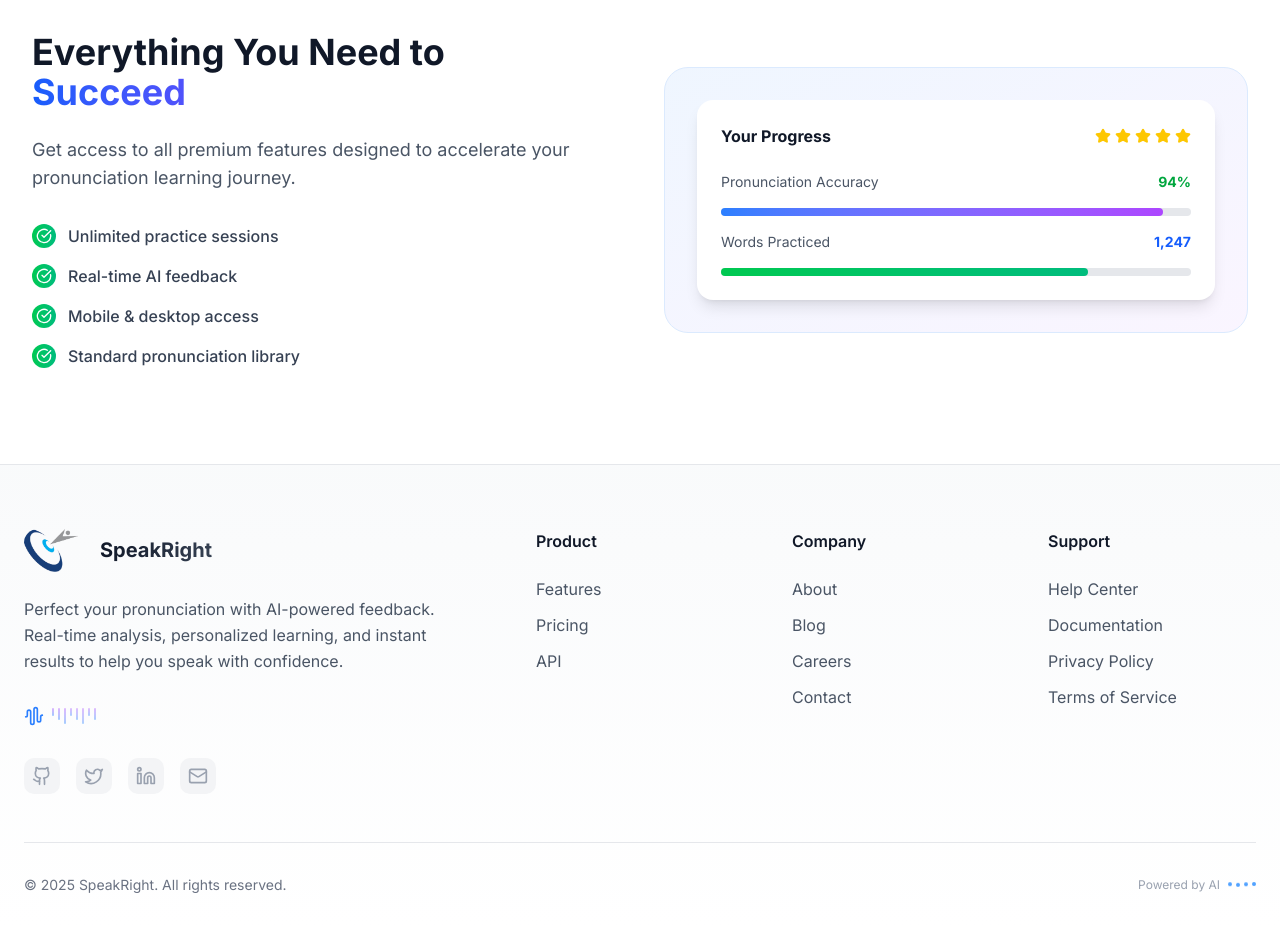
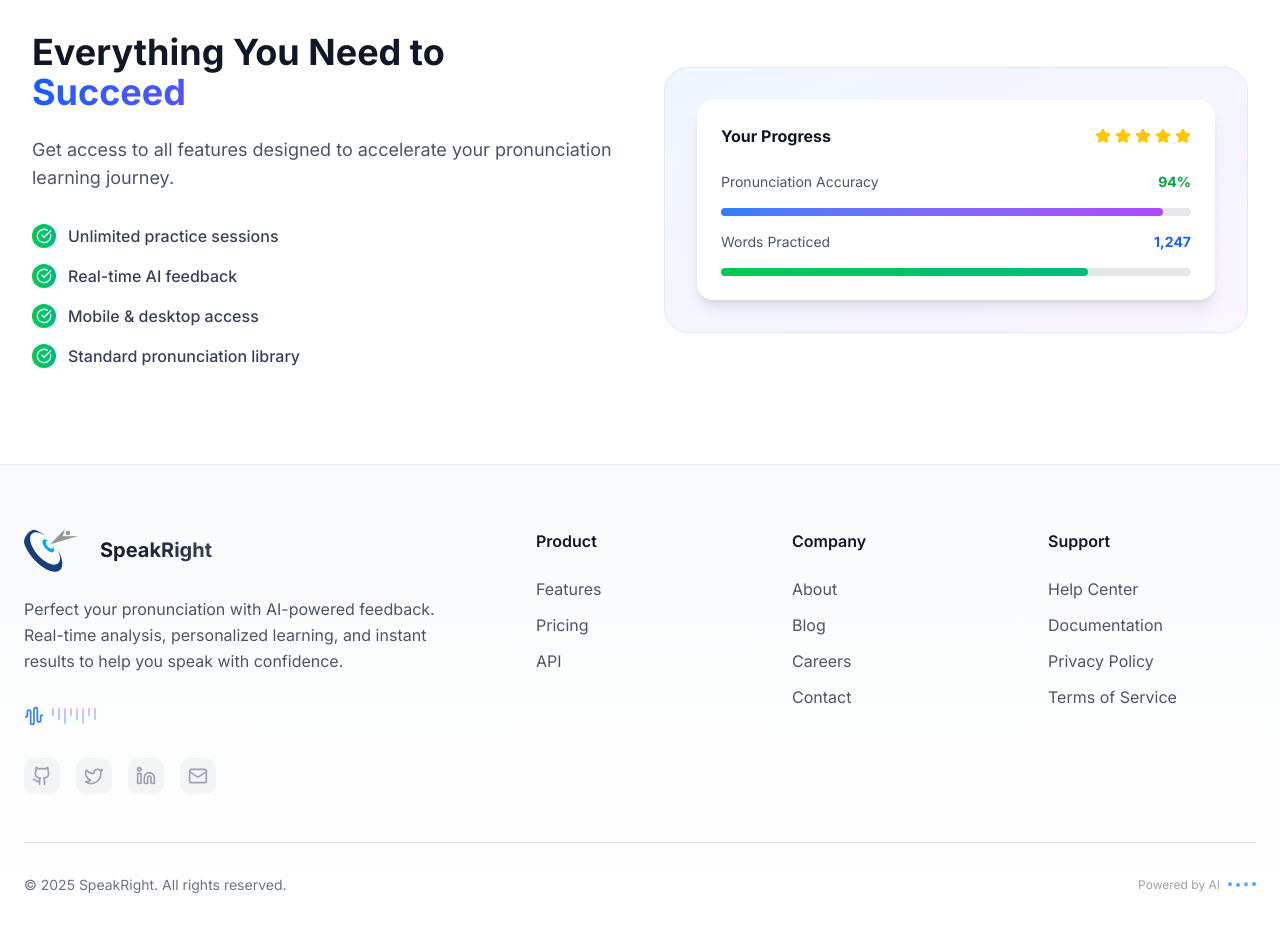
Before and after one commit to YounoussaBen/speakright, a Next.js app: page /individual in a window 1280 px wide. Shown: the part 780-1707 px from the top of the page. Built offline with nearby package versions, Linux system fonts and the light colour scheme; no server answers.

Commit message:
refactor: updated design

```diff
--- a/src/app/individual/page.tsx
+++ b/src/app/individual/page.tsx
@@ -99,7 +99,7 @@
                 </span>
               </h2>
               <p className="mb-8 text-lg text-gray-600">
-                Get access to all premium features designed to accelerate your
+                Get access to all features designed to accelerate your
                 pronunciation learning journey.
               </p>
 
```
Also changed, not shown: 1 other file (tests, documents, lock files or other folders).
